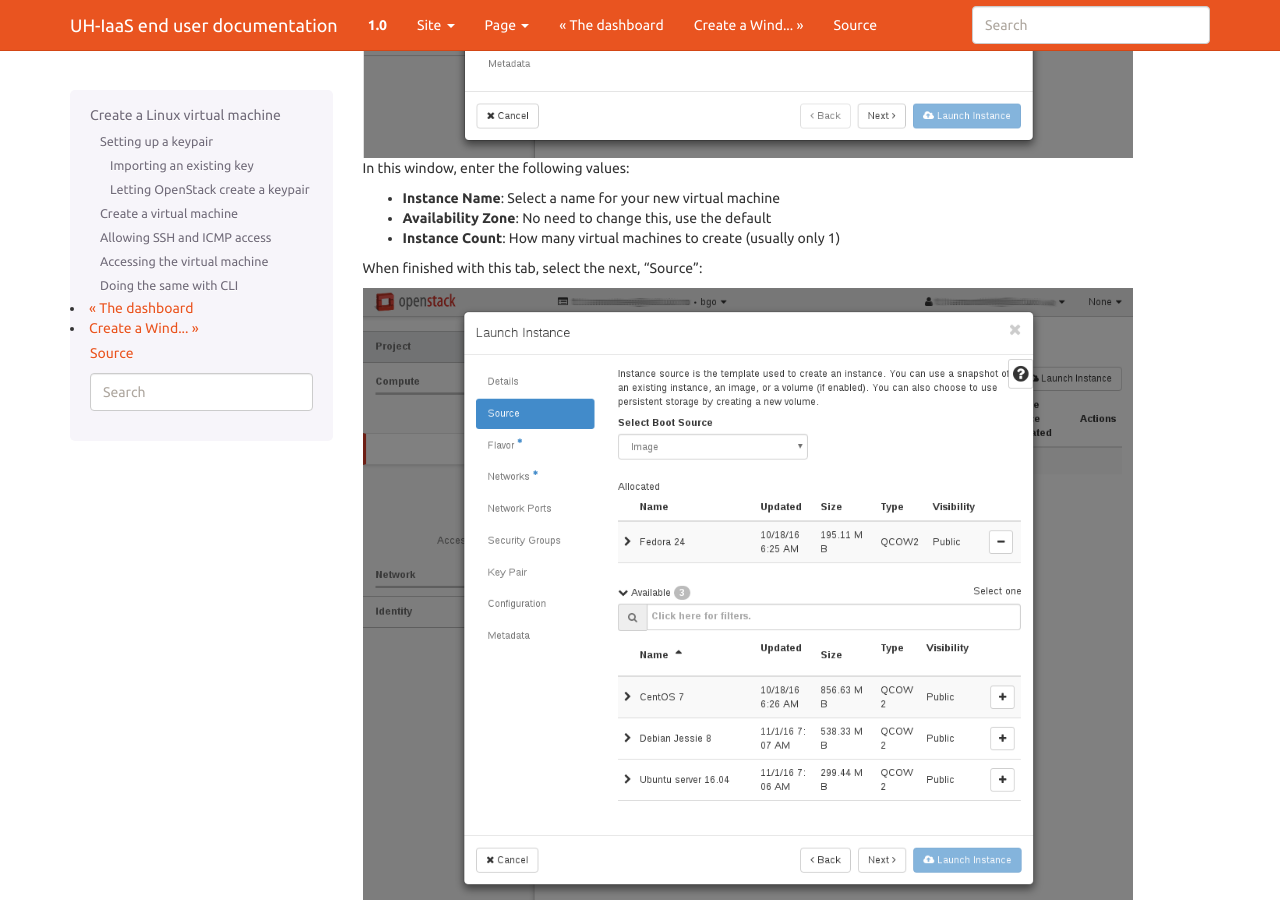
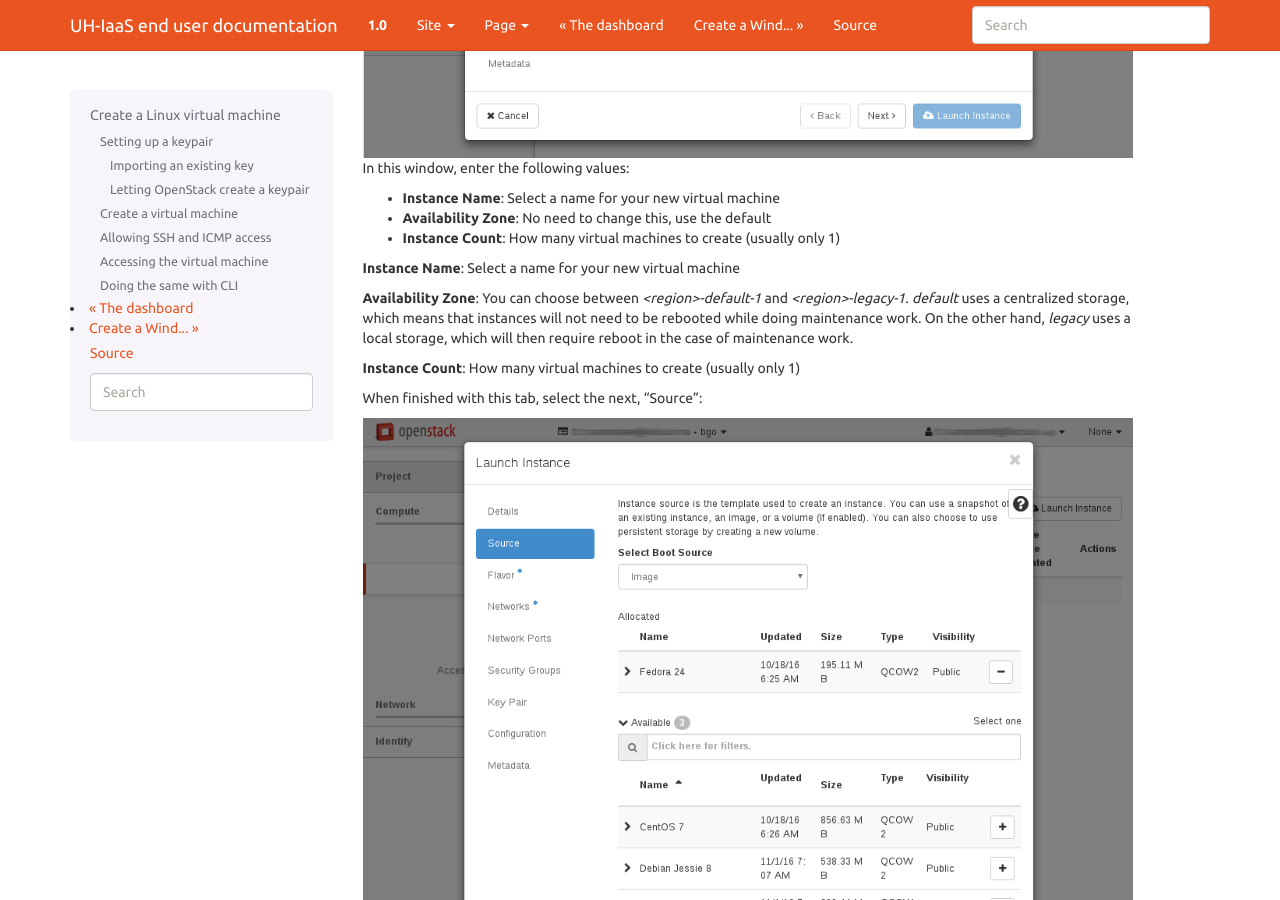
Before and after one commit to norcams/docs-enduser, a Sphinx documentation site: the page built from docs/create-virtual-machine.rst, in a window 1280 px wide and 900 px high, scrolled down 4538 px. Built offline with Sphinx 7.4.7, drawn with Linux system fonts in a browser that asks for light colours.

Commit message:
Update create-virtual-machine.rst

```diff
--- a/docs/create-virtual-machine.rst
+++ b/docs/create-virtual-machine.rst
@@ -140,6 +140,14 @@ In this window, enter the following values:
 * **Instance Name**: Select a name for your new virtual machine
 * **Availability Zone**: No need to change this, use the default
 * **Instance Count**: How many virtual machines to create (usually only 1)
+
+**Instance Name**: Select a name for your new virtual machine
+
+**Availability Zone**:
+You can choose between `<region>-default-1` and `<region>-legacy-1`. `default` uses a centralized storage, which means that instances will not need to be rebooted while doing maintenance work. On the other hand, `legacy` uses a local storage, which will then require reboot in the case of maintenance work.
+
+**Instance Count**: How many virtual machines to create (usually only 1)
+
 
 When finished with this tab, select the next, "Source":
 
```
